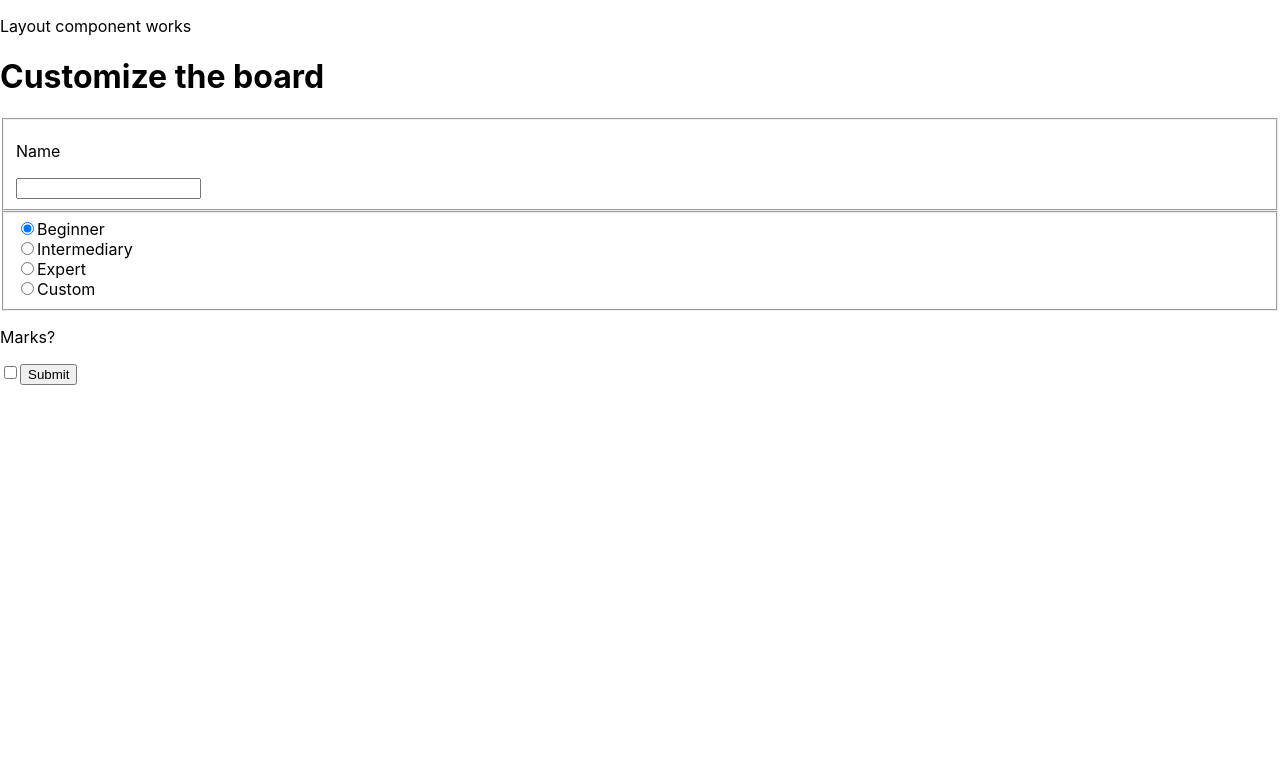
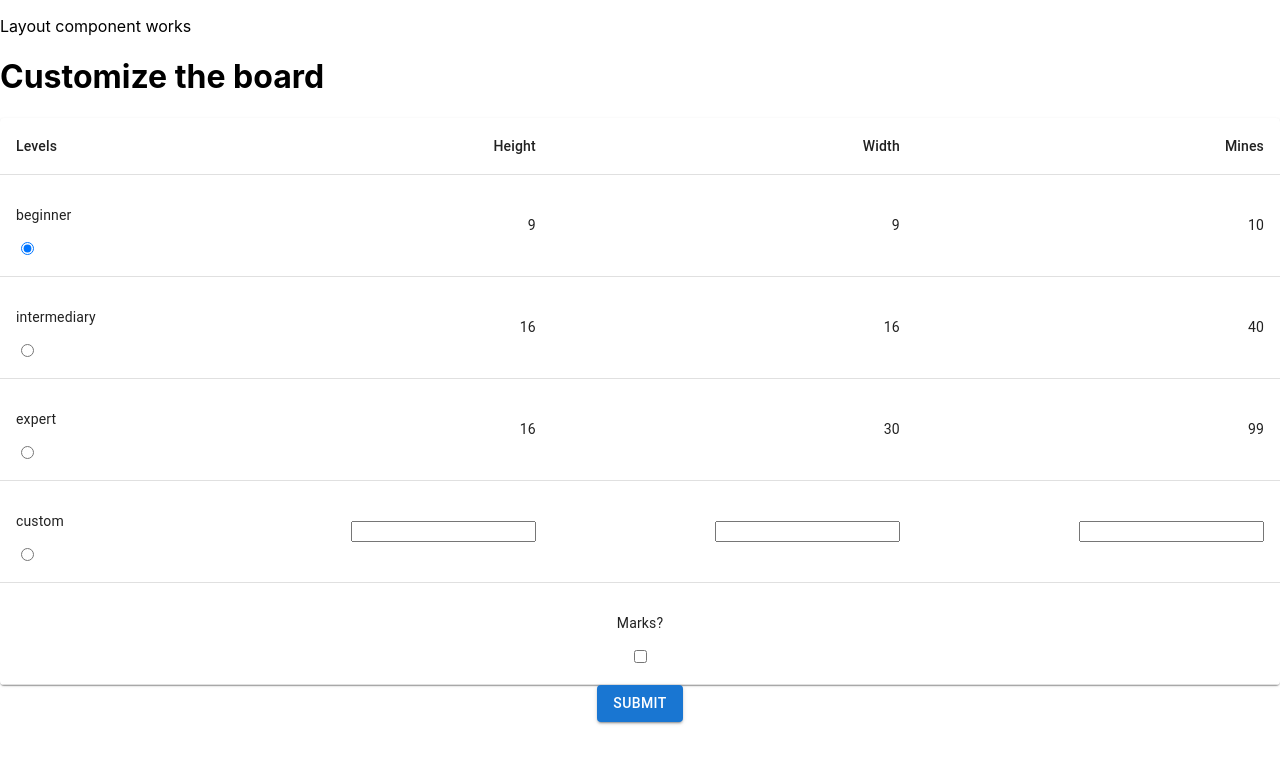
Before and after one commit to ln56b/ln56b-react-minesweeper, a React (Create React App) app: page / in a window 1280 px wide. Shown: the top 764 px of the page. Built offline with nearby package versions, Linux system fonts and the light colour scheme.

Commit message:
feat(styling editor): table

```diff
--- a/src/components/Editor.jsx
+++ b/src/components/Editor.jsx
@@ -1,4 +1,12 @@
 import React, { useReducer, useState } from "react"
+import Table from "@mui/material/Table"
+import TableBody from "@mui/material/TableBody"
+import TableCell from "@mui/material/TableCell"
+import TableContainer from "@mui/material/TableContainer"
+import TableHead from "@mui/material/TableHead"
+import TableRow from "@mui/material/TableRow"
+import Paper from "@mui/material/Paper"
+import Button from "@mui/material/Button"
 
 const levelsEnum = {
 	Beginner: "beginner",
@@ -65,19 +73,23 @@ function Editor() {
 				</div>
 			)}
 			<form onSubmit={handleSubmit}>
-				<fieldset disabled={submitting}>
-					<label>
-						<p>Name</p>
-						<input
-							name='name'
-							onChange={handleChange}
-							value={formData.name || ""}
-						/>
-					</label>
-				</fieldset>
-				<fieldset disabled={submitting}>
+				<TableContainer component={Paper}>
+					<Table sx={{ minWidth: 650 }} aria-label='simple table'>
+						<TableHead>
+							<TableRow>
+								<TableCell>Levels</TableCell>
+								<TableCell align='right'>Height</TableCell>
+								<TableCell align='right'>Width</TableCell>
+								<TableCell align='right'>Mines</TableCell>
+							</TableRow>
+						</TableHead>
+						<TableBody>
+							{/* <fieldset disabled={submitting}> */}
+							<TableRow>
+								<TableCell>
 									<div className='radio'>
 										<label>
+											<p>{levelsEnum.Beginner}</p>
 											<input
 												type='radio'
 												name='level'
@@ -85,12 +97,18 @@ function Editor() {
 												checked={formData.level === levelsEnum.Beginner}
 												onChange={handleChange}
 											/>
-							Beginner
 										</label>
 									</div>
-
+								</TableCell>
+								<TableCell align='right'>9</TableCell>
+								<TableCell align='right'>9</TableCell>
+								<TableCell align='right'>10</TableCell>
+							</TableRow>
+							<TableRow>
+								<TableCell component='th' scope='level'>
 									<div className='radio'>
 										<label>
+											<p>{levelsEnum.Intermediary}</p>
 											<input
 												type='radio'
 												name='level'
@@ -98,11 +116,18 @@ function Editor() {
 												checked={formData.level === levelsEnum.Intermediary}
 												onChange={handleChange}
 											/>
-							Intermediary
 										</label>
 									</div>
+								</TableCell>
+								<TableCell align='right'>16</TableCell>
+								<TableCell align='right'>16</TableCell>
+								<TableCell align='right'>40</TableCell>
+							</TableRow>
+							<TableRow>
+								<TableCell component='th' scope='level'>
 									<div className='radio'>
 										<label>
+											<p>{levelsEnum.Expert}</p>
 											<input
 												type='radio'
 												name='level'
@@ -110,11 +135,18 @@ function Editor() {
 												checked={formData.level === levelsEnum.Expert}
 												onChange={handleChange}
 											/>
-							Expert
 										</label>
 									</div>
+								</TableCell>
+								<TableCell align='right'>16</TableCell>
+								<TableCell align='right'>30</TableCell>
+								<TableCell align='right'>99</TableCell>
+							</TableRow>
+							<TableRow>
+								<TableCell component='th' scope='level'>
 									<div className='radio'>
 										<label>
+											<p>{levelsEnum.Custom}</p>
 											<input
 												type='radio'
 												name='level'
@@ -122,10 +154,33 @@ function Editor() {
 												checked={formData.level === levelsEnum.Custom}
 												onChange={handleChange}
 											/>
-							Custom
 										</label>
 									</div>
-				</fieldset>
+								</TableCell>
+								<TableCell align='right'>
+									<input
+										name='height'
+										onChange={handleChange}
+										value={formData.height || ""}
+									/>
+								</TableCell>
+								<TableCell align='right'>
+									<input
+										name='height'
+										onChange={handleChange}
+										value={formData.width || ""}
+									/>
+								</TableCell>
+								<TableCell align='right'>
+									<input
+										name='height'
+										onChange={handleChange}
+										value={formData.mines || ""}
+									/>
+								</TableCell>
+							</TableRow>
+							<TableRow>
+								<TableCell align='center' colSpan={4}>
 									<label>
 										<p>Marks?</p>
 										<input
@@ -135,9 +190,17 @@ function Editor() {
 											type='checkbox'
 										/>
 									</label>
-				<button type='submit' disabled={submitting}>
+								</TableCell>
+							</TableRow>
+							{/* </fieldset> */}
+						</TableBody>
+					</Table>
+				</TableContainer>
+				<div align='center'>
+					<Button variant='contained' type='submit' disabled={submitting}>
 						Submit
-				</button>
+					</Button>
+				</div>
 			</form>
 		</div>
 	)
```
Lines whose indentation alone changed are shown as unchanged.
